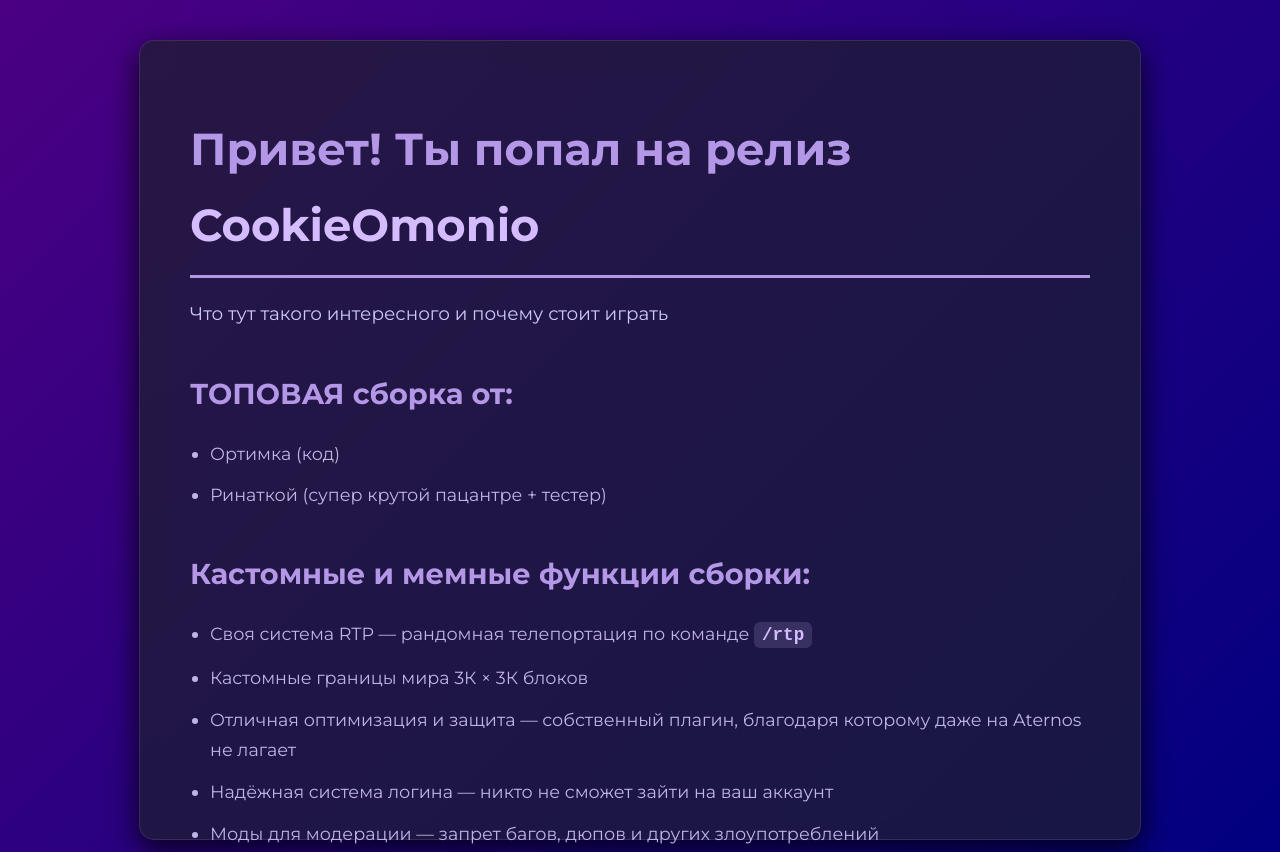
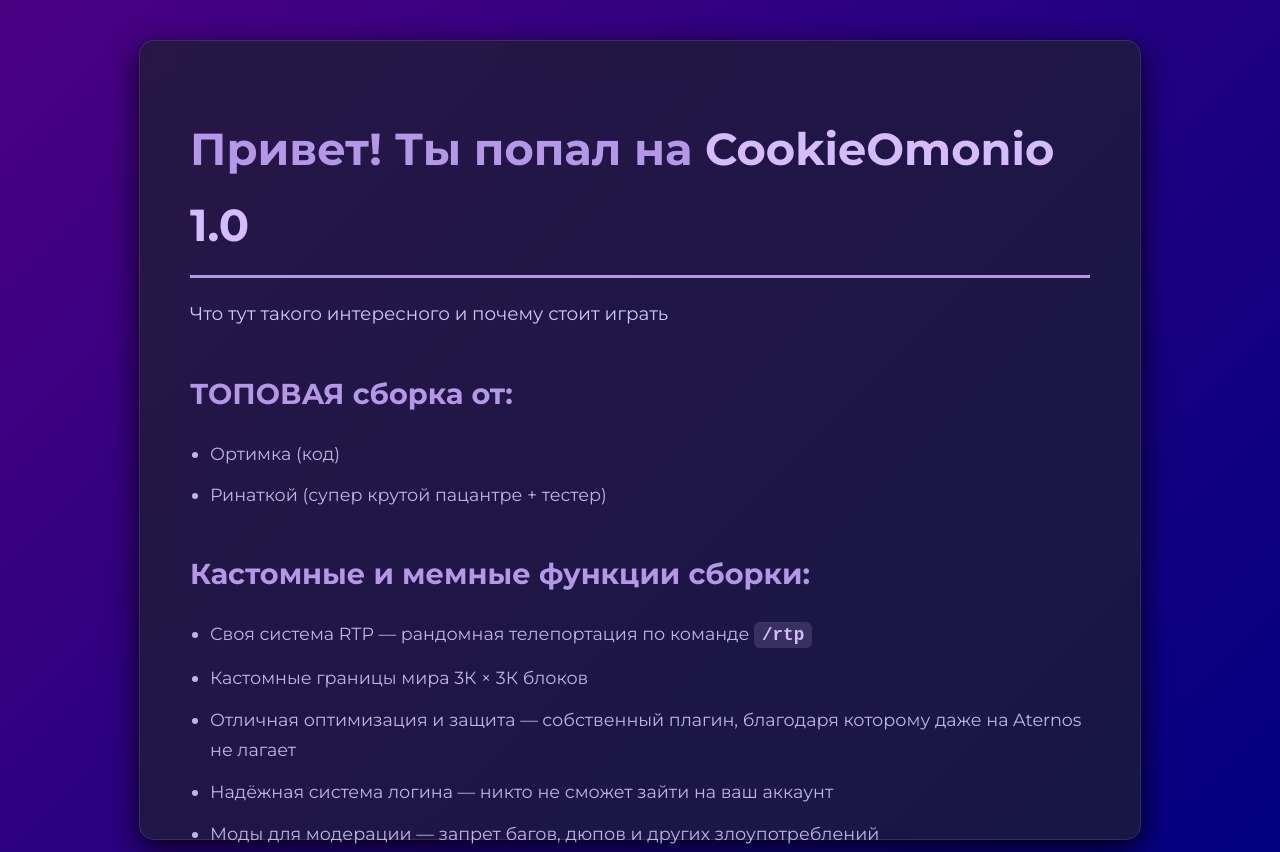
Before and after one commit to OrtimkaOgneniy/CookieOmonio, a plain HTML site: page index.html in a window 1280 px wide. Shown: the top 852 px of the page. Drawn offline with Linux system fonts and the light colour scheme.

Commit message:
Update release title to include version 1.0

```diff
--- a/index.html
+++ b/index.html
@@ -127,7 +127,7 @@
 </head>
 <body>
   <div class="container">
-    <h1>Привет! Ты попал на релиз <span class="highlight">CookieOmonio</span></h1>
+    <h1>Привет! Ты попал на  <span class="highlight">CookieOmonio 1.0</span></h1>
     <p>Что тут такого интересного и почему стоит играть</p>
 
     <h2>ТОПОВАЯ сборка от:</h2>
```
